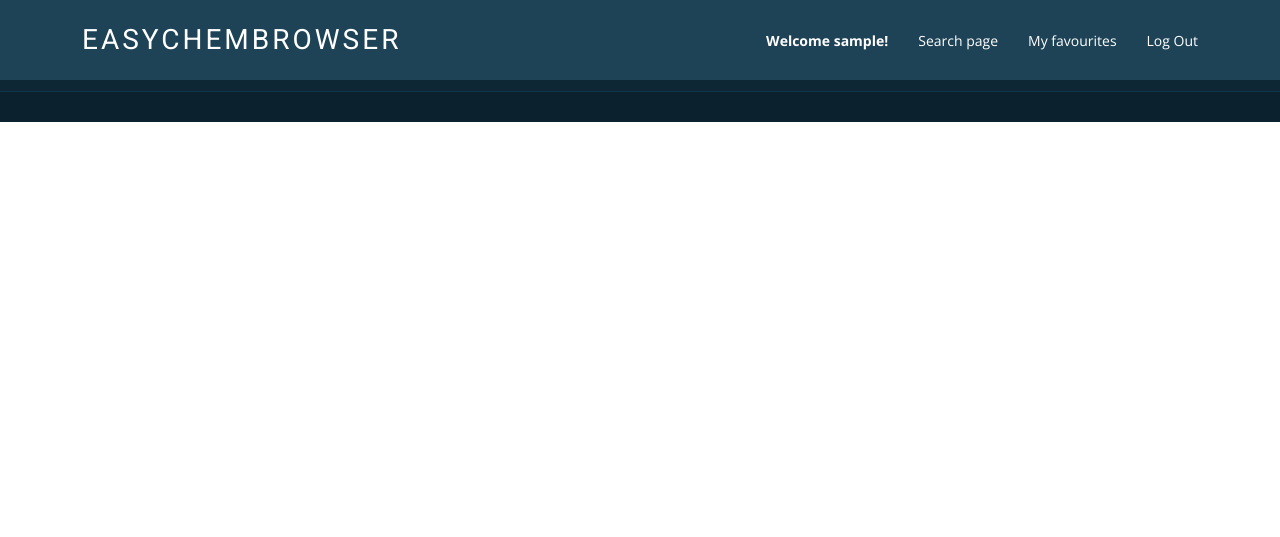
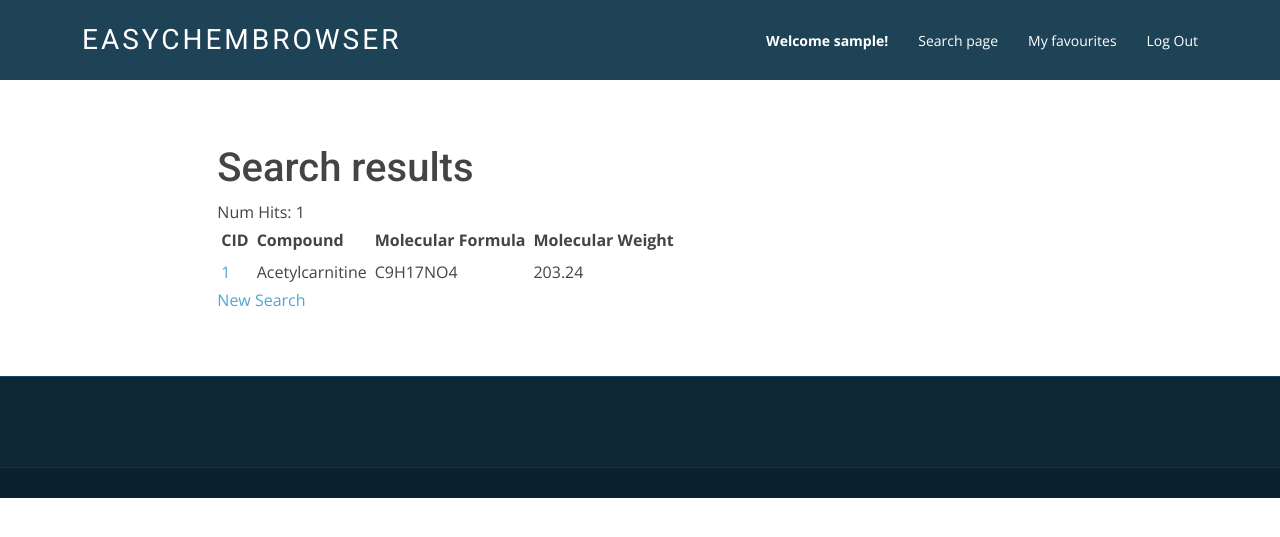
Before and after one commit to saravg99/easychembrowser, a PHP site: page /users/profile.php in a window 1280 px wide. Shown: the top 537 px of the page. Run offline with PHP 8.4, Linux system fonts and the light colour scheme; the visitor is signed in with stand-in values (Sample User, id 1); data comes from the database, SQL or seed files in the repository; tables that the repository leaves empty hold one stand-in row (values such as "Sample post"); a stand-in replaces the project's code that opens the database connection.

Commit message:
added favs page

```diff
--- a/users/profile.php
+++ b/users/profile.php
@@ -1,6 +1,16 @@
 <?php
 
 session_start();
+
+// Include config file
+require_once "../config.php";
+
+$userid = $_SESSION["id"];
+
+$sql = "SELECT * from results_history r INNER JOIN Compound c  ON r.Compound_CID=c.CID WHERE r.users_id=".$userid;
+
+$rs = mysqli_query($link, $sql) or print mysqli_error($link);
+
 
 ?>
 
@@ -71,7 +81,53 @@ session_start();
 
 
 
+<br></br>
+<br></br>
+<br></br>
+<div class="row justify-content-center">
+  <div class="col-xl-8">
+  <h1>Search results</h1>
+  Num Hits: <?= mysqli_num_rows($rs) ?>
+  <table border="0" cellspacing="2" cellpadding="4" id="dataTable">
+      <thead>
+          <tr>
+              <th>CID</th>
+              <th>Compound</th>
+              <th>Molecular Formula</th>
+              <th>Molecular Weight</th>
+          </tr>
+      </thead>
+      <tbody>
+          <?php while ($rsF = mysqli_fetch_assoc($rs)) { ?>
+          <tr>
+              <td><a href="single_search.php?cid=<?= $rsF['CID'] ?>"><?= $rsF['CID'] ?></a></td>
+              <td>
 
+              	 <?php if ($rsF['header']) {?>
+                      <?= $rsF['header'] ?>
+                  <?php    } else {?>
+                      <?= $rsF['IUPAC'] ?>
+                  <?php } ?>
+
+              </td>
+              <td><?= $rsF['mol_formula'] ?></td>
+              <td><?= $rsF['mol_weight'] ?></td>
+
+          </tr>
+          <?php } ?>
+      </tbody>
+  </table>
+
+  <p class="button"><a href="index.php?new=1">New Search</a></p>
+  <script type="text/javascript">
+  <!-- this activates the DataTable element when page is loaded-->
+      $(document).ready(function () {
+          $('#dataTable').DataTable();
+      });
+  </script>
+</div>
+</div>
+<br></br>
 
 
   <!-- ======= Footer ======= -->
```
